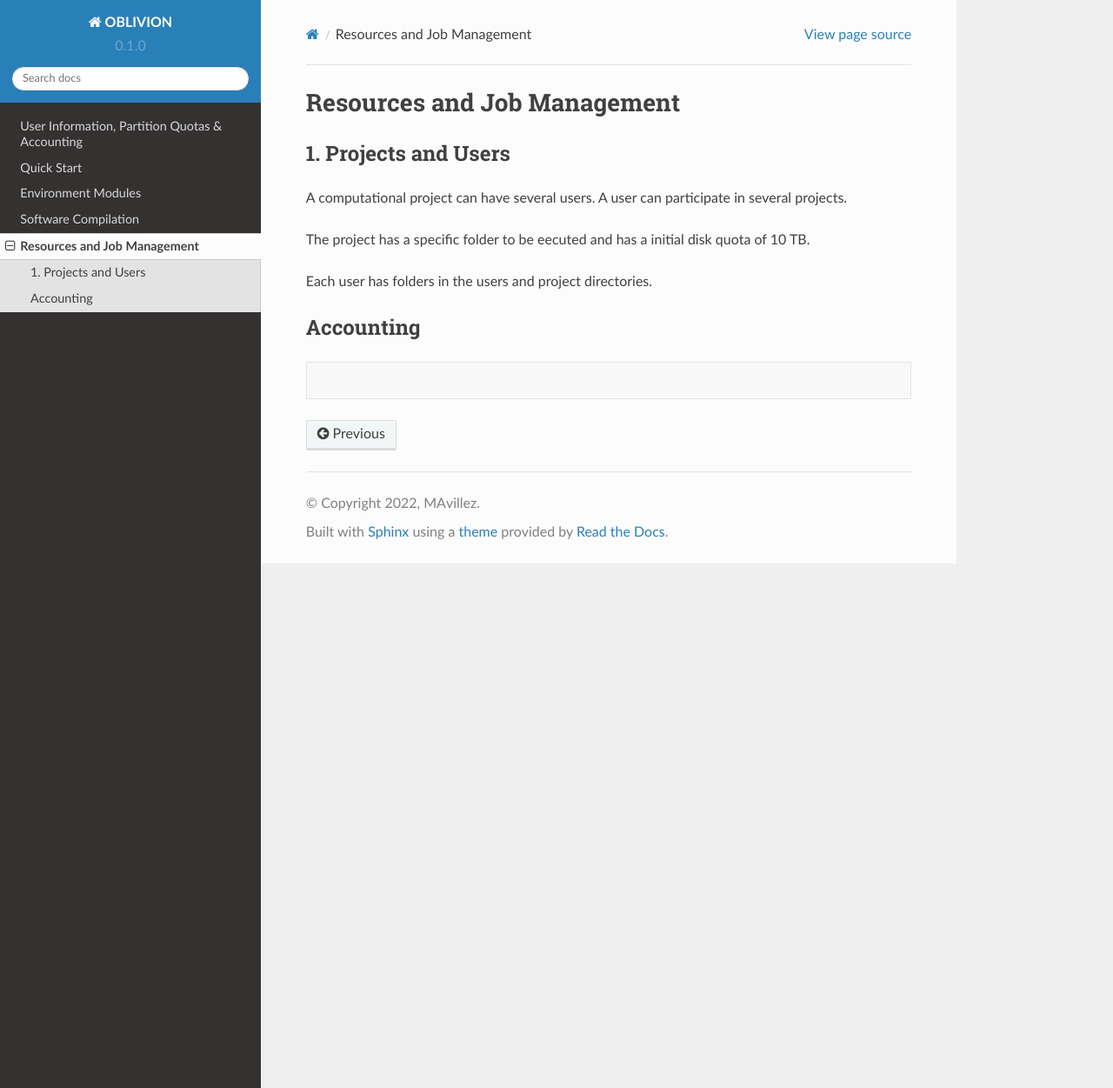
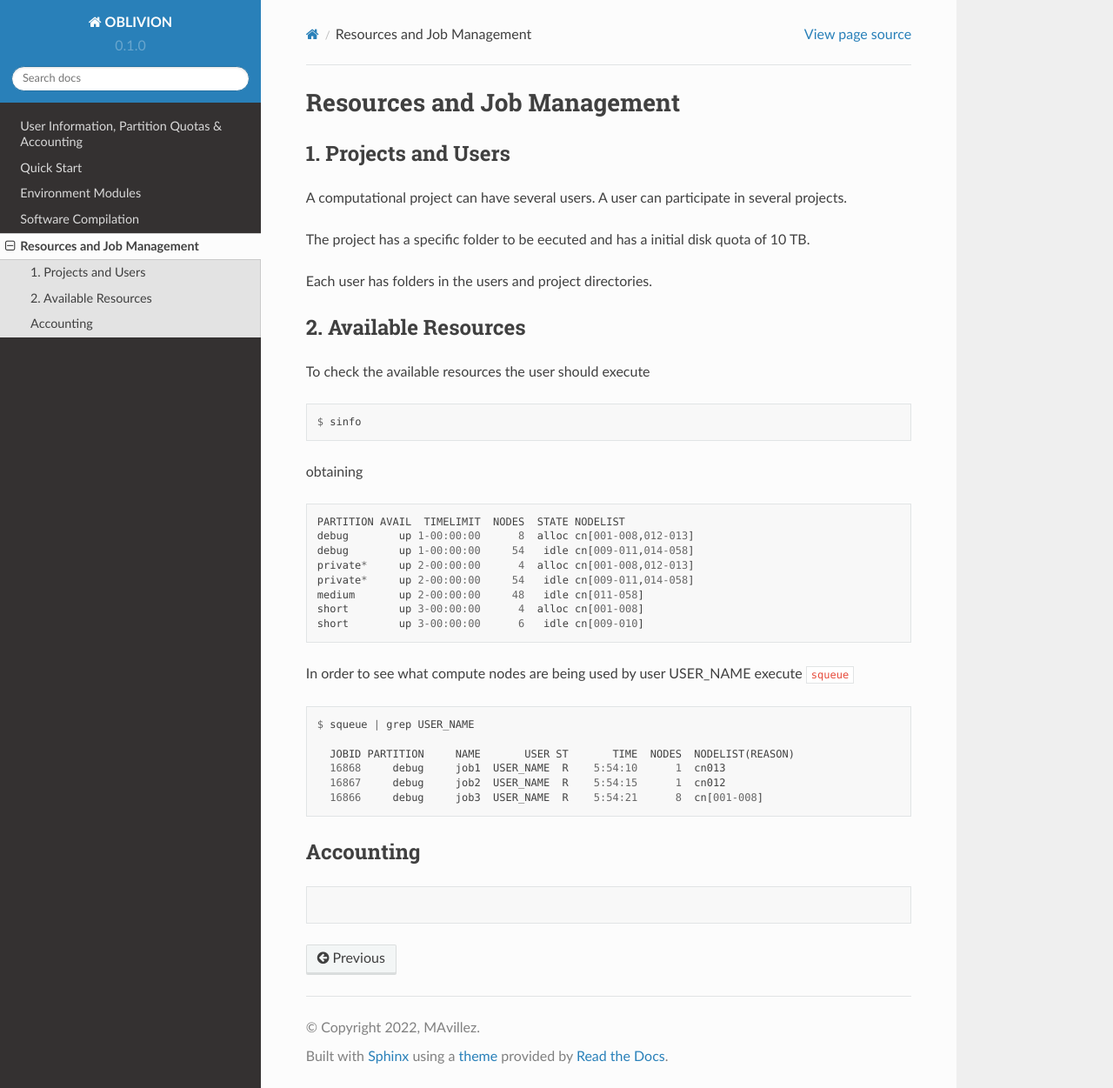
Before and after one commit to mavillez/Oblivion, a Sphinx documentation site: the page built from docs/source/management.rst, in a window 1280 px wide and 1251 px high. Shown: the whole window at 87% size. Built offline with Sphinx 7.4.7 and the Read the Docs theme 2.0.0, drawn with Linux system fonts in a browser that asks for light colours.

Commit message:
Update management.rst

```diff
--- a/docs/source/management.rst
+++ b/docs/source/management.rst
@@ -11,6 +11,40 @@ The project has a specific folder to be eecuted and has a initial disk quota of
 Each user has folders in the users and project directories.
 
 
+2. Available Resources
+----------------------
+
+To check the available resources the user should execute
+
+.. code-block:: julia
+
+  $ sinfo
+
+obtaining
+
+.. code-block:: julia
+
+  PARTITION AVAIL  TIMELIMIT  NODES  STATE NODELIST
+  debug        up 1-00:00:00      8  alloc cn[001-008,012-013]
+  debug        up 1-00:00:00     54   idle cn[009-011,014-058]
+  private*     up 2-00:00:00      4  alloc cn[001-008,012-013]
+  private*     up 2-00:00:00     54   idle cn[009-011,014-058]
+  medium       up 2-00:00:00     48   idle cn[011-058]
+  short        up 3-00:00:00      4  alloc cn[001-008]
+  short        up 3-00:00:00      6   idle cn[009-010]
+
+In order to see what compute nodes are being used by user USER_NAME execute ``squeue``
+
+.. code-block:: julia
+
+  $ squeue | grep USER_NAME
+
+    JOBID PARTITION     NAME       USER ST       TIME  NODES  NODELIST(REASON)
+    16868     debug     job1  USER_NAME  R    5:54:10      1  cn013
+    16867     debug     job2  USER_NAME  R    5:54:15      1  cn012
+    16866     debug     job3  USER_NAME  R    5:54:21      8  cn[001-008]
+
+
 Accounting
 ----------
 
```
